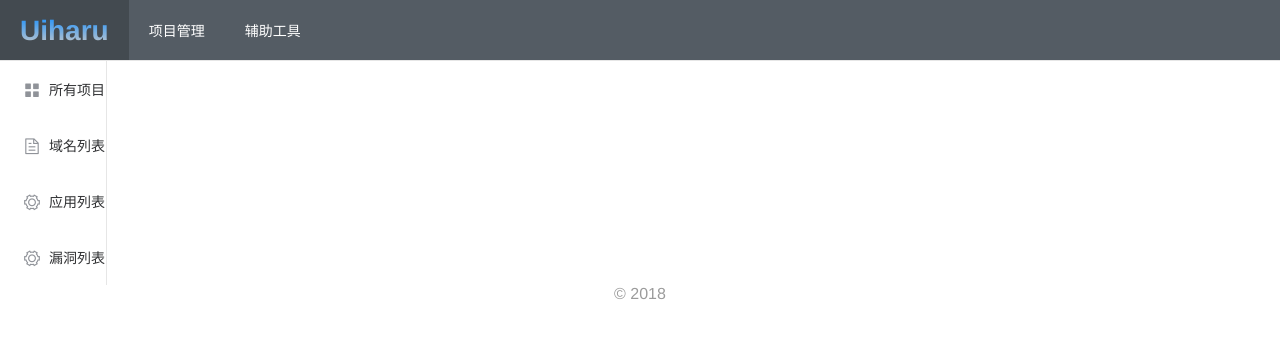
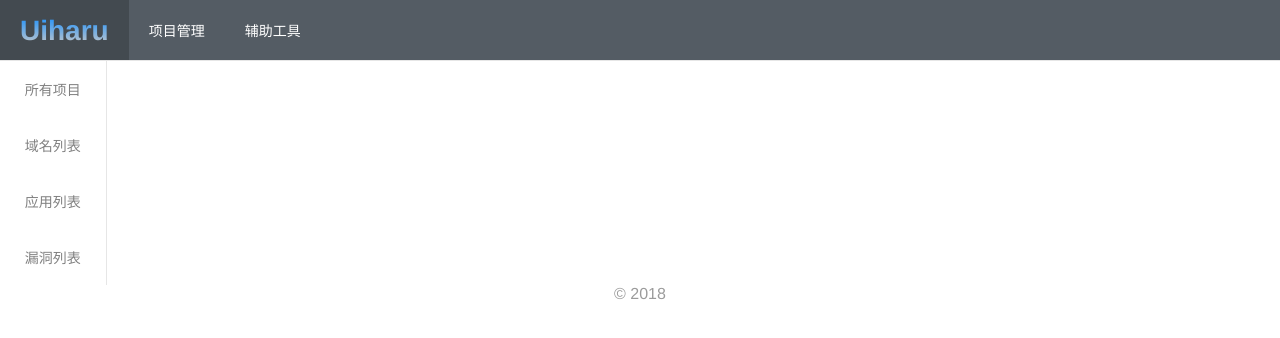
Before and after one commit to LyleMi/Uiharu, a Vue app in the folder front/: page / in a window 1280 px wide. Shown: the top 338 px of the page. Built offline with nearby package versions, Linux system fonts and the light colour scheme.

Commit message:
update frontend view

```diff
--- /dev/null
+++ b/front/src/components/project/SideBar.vue
@@ -0,0 +1,47 @@
+<template>
+    <div>
+      <el-row class="tac">
+        <el-col :span="2">
+          <el-menu
+            default-active="2"
+            class="el-menu-vertical-demo"
+            @open="handleOpen"
+            @close="handleClose"
+            >
+            <el-menu-item>
+              <router-link to="/">
+                所有项目
+              </router-link>
+            </el-menu-item>
+            <el-menu-item>
+              <router-link to="/domain">
+                域名列表
+              </router-link>
+            </el-menu-item>
+            <el-menu-item>
+              <router-link to="/application">
+                应用列表
+              </router-link>
+            </el-menu-item>
+            <el-menu-item>
+              <router-link to="/vuln">
+                漏洞列表
+              </router-link>
+            </el-menu-item>
+          </el-menu>
+        </el-col>
+      </el-row>
+    </div>
+</template>
+
+<script>
+export default {
+}
+</script>
+
+<style scoped>
+a {
+  color: grey;
+  text-decoration: none;
+}
+</style>
--- /dev/null
+++ b/front/src/components/project/index.js
@@ -0,0 +1,5 @@
+import SideBar from './SideBar'
+
+export {
+  SideBar
+}
--- a/front/src/layouts/project.vue
+++ b/front/src/layouts/project.vue
@@ -1,45 +1,21 @@
 <template>
     <div>
-        <nav-bar></nav-bar>
-        <el-row class="tac">
-        <el-col :span="2">
-          <el-menu
-            default-active="2"
-            class="el-menu-vertical-demo"
-            @open="handleOpen"
-            @close="handleClose"
-            >
-            <el-menu-item>
-              <i class="el-icon-menu"></i>
-              <span slot="title">所有项目</span>
-            </el-menu-item>
-            <el-menu-item>
-              <i class="el-icon-document"></i>
-              <span slot="title">域名列表</span>
-            </el-menu-item>
-            <el-menu-item>
-              <i class="el-icon-setting"></i>
-              <span slot="title">应用列表</span>
-            </el-menu-item>
-            <el-menu-item>
-              <i class="el-icon-setting"></i>
-              <span slot="title">漏洞列表</span>
-            </el-menu-item>
-          </el-menu>
-        </el-col>
-      </el-row>
-        <foot-bar class="footbar"></foot-bar>
+      <nav-bar></nav-bar>
+      <side-bar></side-bar>
+      <foot-bar></foot-bar>
     </div>
 </template>
 
 <script>
 import { NavBar, FootBar } from '@/components/global'
+import { SideBar } from '@/components/project'
 // import { api } from '@/utils/api'
 export default {
   name: 'Project',
   components: {
     NavBar,
-    FootBar
+    FootBar,
+    SideBar
   },
   created () {
   },
--- a/front/src/layouts/tools.vue
+++ b/front/src/layouts/tools.vue
@@ -1,7 +1,7 @@
 <template>
   <div>
     <nav-bar></nav-bar>
-    <foot-bar class="footbar"></foot-bar>
+    <foot-bar></foot-bar>
   </div>
 </template>
 
```
